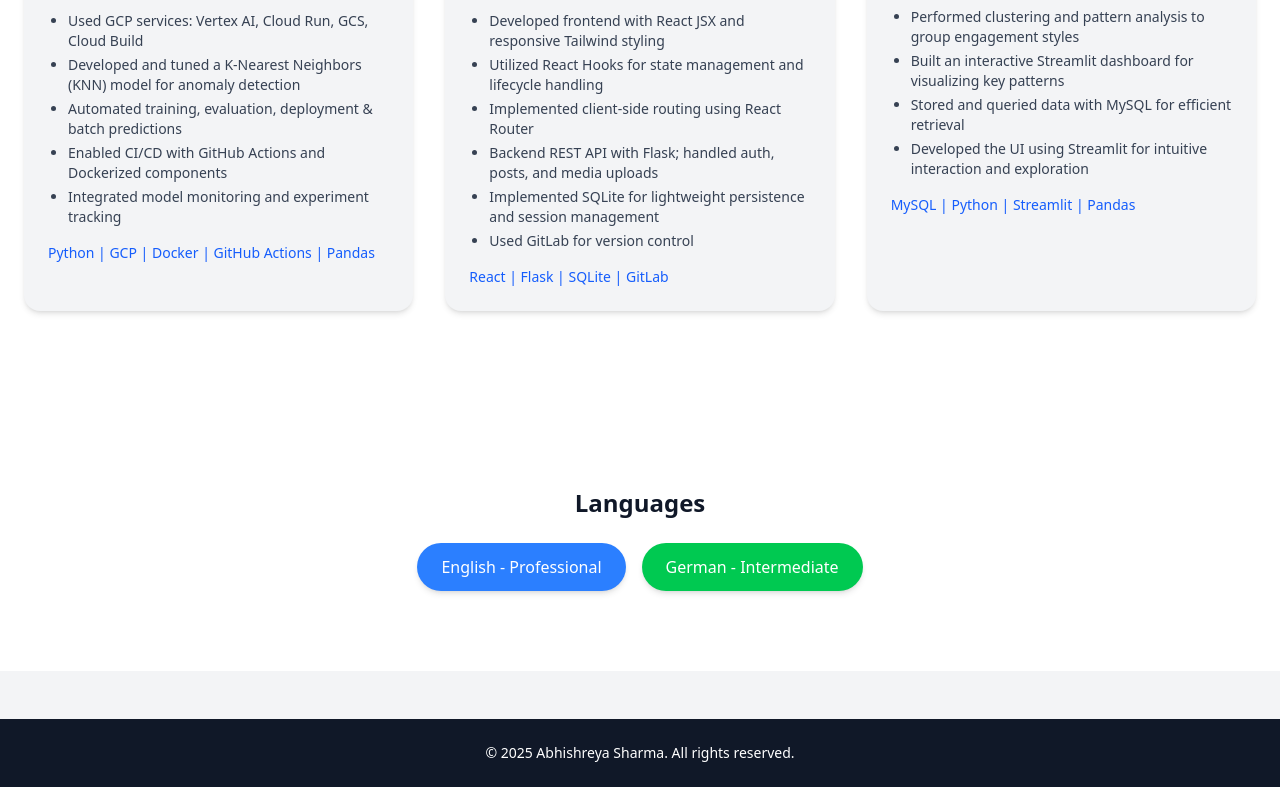
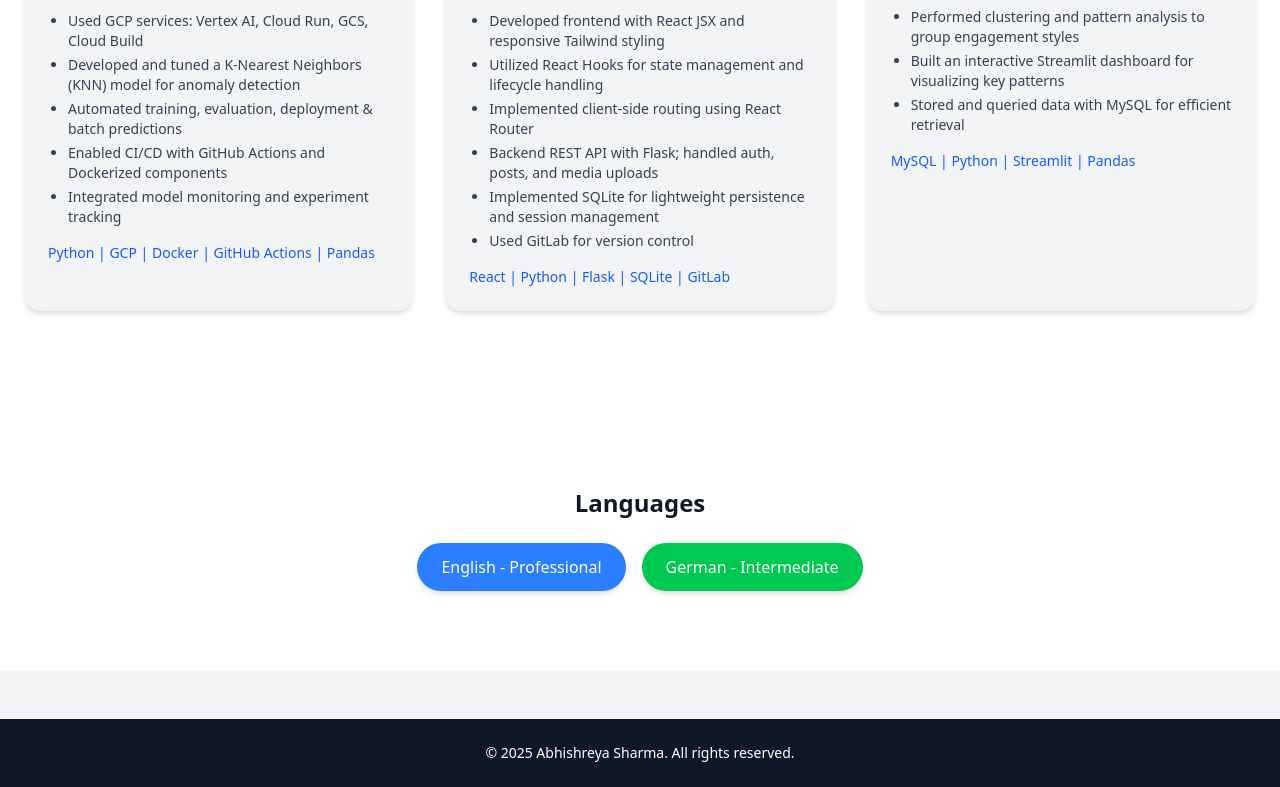
Before and after one commit to abhishrey/abhishrey.github.io, a React (Vite) app in the folder my-portfolio/: page / in a window 1280 px wide. Shown: the part 2530-3317 px from the top of the page. Built offline with nearby package versions, Linux system fonts and the light colour scheme.

Commit message:
updated project info

```diff
--- a/my-portfolio/src/components/Projects.jsx
+++ b/my-portfolio/src/components/Projects.jsx
@@ -44,7 +44,7 @@
             <li>Implemented SQLite for lightweight persistence and session management</li>
             <li>Used GitLab for version control</li>
           </ul>
-          <span className="text-blue-600 text-sm mt-4 block">React | Flask | SQLite | GitLab</span>
+          <span className="text-blue-600 text-sm mt-4 block">React | Python | Flask | SQLite | GitLab</span>
         </div>
 
         {/* Project Card */}
@@ -58,7 +58,6 @@
             <li>Performed clustering and pattern analysis to group engagement styles</li>
             <li>Built an interactive Streamlit dashboard for visualizing key patterns</li>
             <li>Stored and queried data with MySQL for efficient retrieval</li>
-            <li>Developed the UI using Streamlit for intuitive interaction and exploration</li>
           </ul>
           <span className="text-blue-600 text-sm mt-4 block">MySQL | Python | Streamlit | Pandas</span>
         </div>
```
